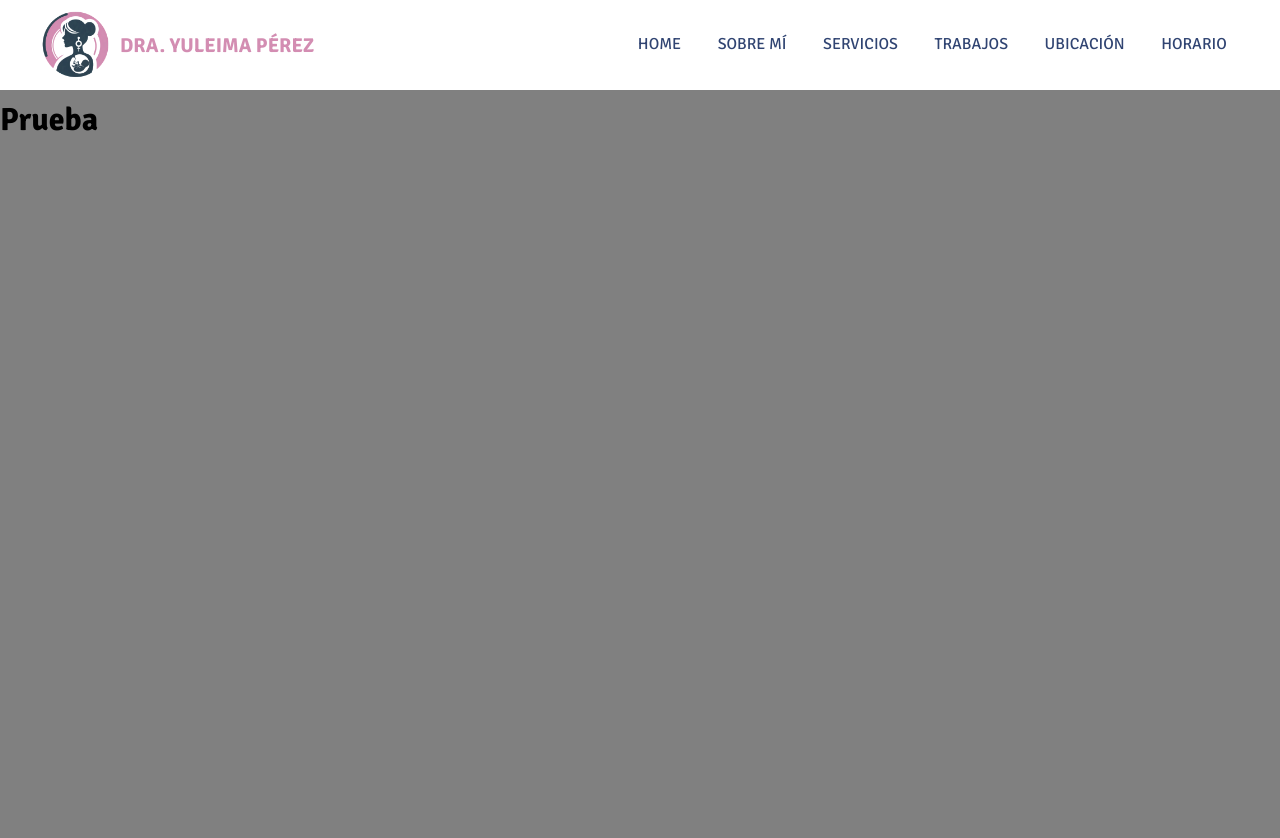
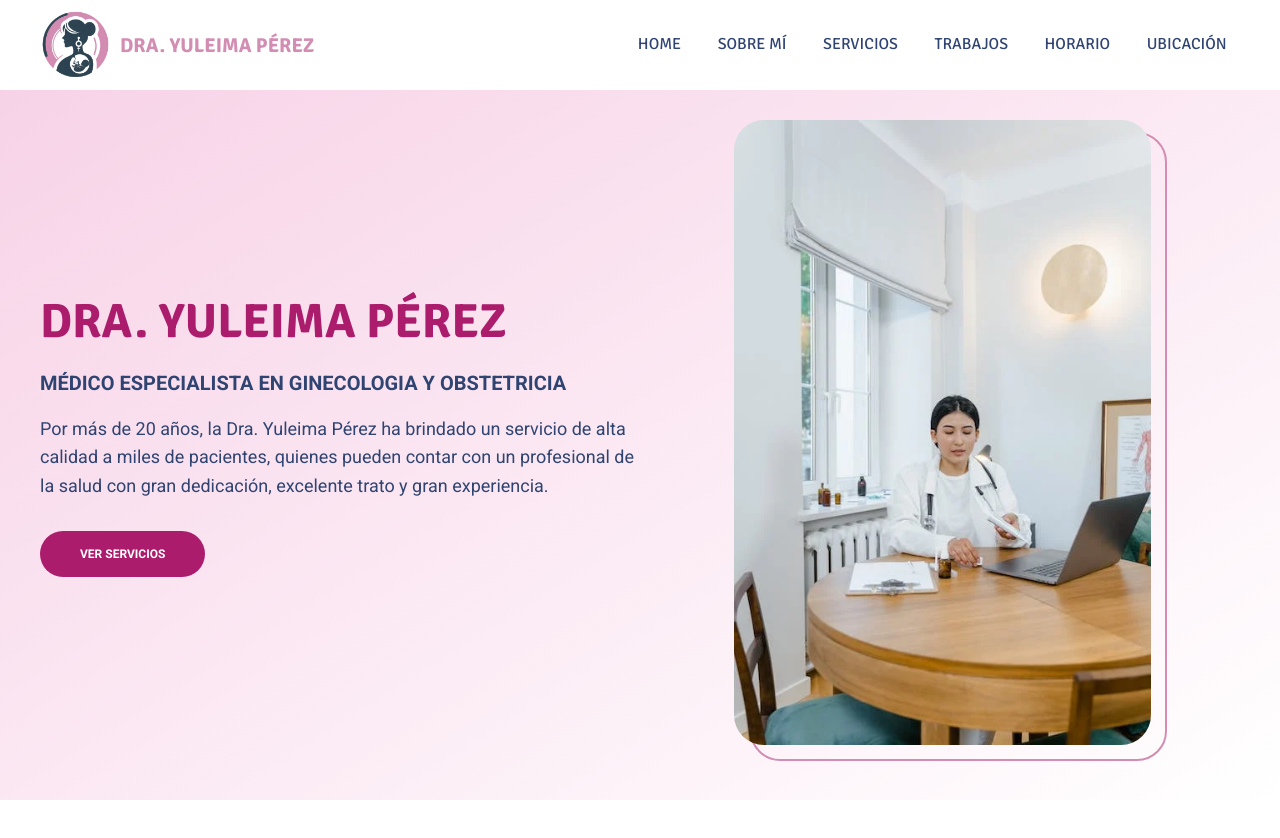
Before and after one commit to Pancratzia/drayuleimaperez, a React (Vite) app: page / in a window 1280 px wide. Shown: the top 838 px of the page. After the commit the page ends 800 px from the top, so only its background shows below. Built offline with nearby package versions, Linux system fonts and the light colour scheme.

Commit message:
Se crea el Hero de la página

```diff
--- a/src/App.jsx
+++ b/src/App.jsx
@@ -1,4 +1,5 @@
 import Header from "./components/Header"
+import Hero from "./components/Hero"
 
 function App() {
 
@@ -6,7 +7,7 @@ function App() {
     <>
       <Header/>
       <div className="contenido">
-        <h1>Prueba</h1>
+        <Hero />
       </div>
 
     </>
--- a/src/components/Header.jsx
+++ b/src/components/Header.jsx
@@ -16,7 +16,7 @@ const Header = () => {
         <div className="barra">
           <a href="/" className="barra__logo">
             <img src="/img/logo.png" alt="logo" />
-            <h1 className="barra__titulo">Dra. Yuleima Pérez</h1>
+            <h2 className="barra__titulo">Dra. Yuleima Pérez</h2>
           </a>
 
           <div className={abierto ? "barra__navegacion abierto" : "barra__navegacion cerrado"} onClick={manejarClick}>
@@ -31,8 +31,8 @@ const Header = () => {
           <a href="#" className="nav__enlace">Sobre Mí</a>
           <a href="#" className="nav__enlace">Servicios</a>
           <a href="#" className="nav__enlace">Trabajos</a>
-          <a href="#" className="nav__enlace">Mi ubicación</a>
           <a href="#" className="nav__enlace">Horario</a>
+          <a href="#" className="nav__enlace">Ubicación</a>
         </nav>
 
         <nav className="nav--desktop">
@@ -40,8 +40,8 @@ const Header = () => {
           <a href="#" className="nav--desktop__enlace">Sobre Mí</a>
           <a href="#" className="nav--desktop__enlace">Servicios</a>
           <a href="#" className="nav--desktop__enlace">Trabajos</a>
+          <a href="#" className="nav--desktop__enlace">Horario</a>
           <a href="#" className="nav--desktop__enlace">Ubicación</a>
-          <a href="#" className="nav--desktop__enlace">Horario</a>
         </nav>
 
       </div>
--- /dev/null
+++ b/src/components/Hero.jsx
@@ -0,0 +1,36 @@
+const Hero = () => {
+  return (
+    <div className="hero">
+      <div className="hero__grid">
+        <div className="hero__contenido">
+          <h1 className="hero__titulo">Dra. Yuleima Pérez</h1>
+
+          <p className="hero__subtitulo">
+            Médico Especialista en Ginecologia y Obstetricia
+          </p>
+
+          <p className="hero__texto">
+            Por más de 20 años, la Dra. Yuleima Pérez ha brindado un servicio de
+            alta calidad a miles de pacientes, quienes pueden contar con un
+            profesional de la salud con gran dedicación, excelente trato y gran experiencia.
+          </p>
+
+          <a href="#" className="hero__boton">
+            Ver Servicios
+          </a>
+        </div>
+
+        <div className="hero__imagen">
+          <div className="hero__img">
+            <img
+              src="/img/yuleima.webp"
+              alt="Fotografría de la Dra. Yuleima Pérez"
+            />
+          </div>
+        </div>
+      </div>
+    </div>
+  );
+};
+
+export default Hero;
--- a/src/css/app.css
+++ b/src/css/app.css
@@ -17,8 +17,8 @@ body {
   padding: 0;
   font-size: 1.6rem;
   font-family: "Roboto", sans-serif;
-  min-height: 150vh;
-  background-color: gray;
+  min-height: calc(100vh - 10rem);
+  background: linear-gradient(to bottom right, #f7d0e6, white) no-repeat center center;
 }
 
 h1,
@@ -223,4 +223,97 @@ ul {
   margin-top: 10rem;
 }
 
+.hero {
+  padding: 2rem 0;
+}
+.hero__grid {
+  width: 95%;
+  max-width: 120rem;
+  margin: 0 auto;
+  display: grid;
+  gap: 2rem;
+  grid-template-columns: repeat(1, 1fr);
+}
+@media (min-width: 768px) {
+  .hero__grid {
+    display: grid;
+    gap: 1rem;
+    grid-template-columns: repeat(2, 1fr);
+    align-items: center;
+  }
+}
+.hero__imagen {
+  display: grid;
+  place-items: center;
+}
+.hero__img {
+  position: relative;
+  width: 85%;
+}
+@media (min-width: 768px) {
+  .hero__img {
+    width: 70%;
+  }
+}
+.hero__img::after {
+  content: "";
+  display: block;
+  position: absolute;
+  width: 100%;
+  height: 100%;
+  border: 0.2rem solid #d38db2;
+  border-radius: 3rem;
+  top: 1.2rem;
+  left: 1.6rem;
+  z-index: -1;
+}
+.hero__img img {
+  border-radius: 3rem;
+}
+.hero__contenido {
+  text-align: center;
+  transition: all 0.3s ease-in-out;
+}
+@media (min-width: 768px) {
+  .hero__contenido {
+    text-align: left;
+  }
+}
+.hero__titulo {
+  color: #ab1d6c;
+  text-transform: uppercase;
+  font-size: clamp(3rem, 5vw, 4.8rem);
+}
+.hero__subtitulo {
+  text-transform: uppercase;
+  margin: 2rem 0;
+  font-weight: 700;
+  font-size: clamp(1.4rem, 5vw, 2rem);
+  color: #304472;
+}
+.hero__texto {
+  font-size: clamp(1.4rem, 5vw, 1.8rem);
+  line-height: 1.6;
+  color: #304472;
+}
+.hero__boton {
+  background-color: #ab1d6c;
+  padding: 1.6rem 4rem;
+  margin-top: 3rem;
+  display: inline-block;
+  color: #fff;
+  text-decoration: none;
+  text-transform: uppercase;
+  font-weight: 700;
+  font-family: inherit;
+  font-size: 1.2rem;
+  border-radius: 5rem;
+  transition: background-color 0.3s ease-in-out;
+  border: none;
+}
+.hero__boton:hover {
+  background-color: #7f1650;
+  cursor: pointer;
+}
+
 /*# sourceMappingURL=app.css.map */
--- a/src/sass/base/_globales.scss
+++ b/src/sass/base/_globales.scss
@@ -17,8 +17,10 @@ body {
   padding: 0;
   font-size: 1.6rem;
   font-family: v.$fuenteParrafos;
-  min-height: 150vh;
-  background-color: gray;
+  min-height: calc(100vh - 10rem);
+  background: linear-gradient(
+    to bottom right, lighten(v.$magenta, 50%), lighten(v.$magenta, 80%)
+  ) no-repeat center center;
 }
 
 h1,
--- /dev/null
+++ b/src/sass/components/_hero.scss
@@ -0,0 +1,81 @@
+@use "../base/variables" as v;
+@use "../base/mixins" as m;
+
+.hero {
+  padding: 2rem 0;
+
+  &__grid {
+    @include m.container;
+    @include m.grid(1, 2rem);
+
+    @include m.tablet {
+      @include m.grid(2, 1rem);
+      align-items: center;
+    }
+  }
+
+  &__imagen {
+    display: grid;
+    place-items: center;
+  }
+
+  &__img {
+    position: relative;
+
+    width: 85%;
+
+    @include m.tablet {
+        width: 70%;
+    }
+
+    &::after {
+      content: "";
+      display: block;
+      position: absolute;
+      width: 100%;
+      height: 100%;
+      border: .2rem solid v.$rosado;
+      border-radius: 3rem;
+      top: 1.2rem;
+      left: 1.6rem;
+      z-index: -1;
+    }
+
+    img {
+      border-radius: 3rem;
+    }
+  }
+
+  &__contenido {
+    text-align: center;
+    transition: all 0.3s ease-in-out;
+
+    @include m.tablet {
+      text-align: left;
+    }
+  }
+
+  &__titulo{
+    color: v.$magenta;
+    text-transform: uppercase;
+    font-size: clamp(3rem, 5vw, 4.8rem);
+  }
+
+  &__subtitulo{
+    text-transform: uppercase;
+    margin: 2rem 0;
+    font-weight: 700;
+    font-size: clamp(1.4rem, 5vw, 2rem);
+    color: v.$azul;
+  }
+
+  &__texto{
+    font-size: clamp(1.4rem, 5vw, 1.8rem);
+    line-height: 1.6;
+    color: v.$azul;
+  }
+
+  &__boton{
+    @include m.boton(v.$magenta, v.$blanco);
+  }
+}
--- a/src/sass/components/_index.scss
+++ b/src/sass/components/_index.scss
@@ -1 +1,2 @@
 @forward 'header';
+@forward 'hero';
```
Also changed, not shown: src/sass/base/_mixins.scss (+20 -0 lines), public/img/yuleima.webp (added), 1 other file (tests, documents, lock files or other folders).
